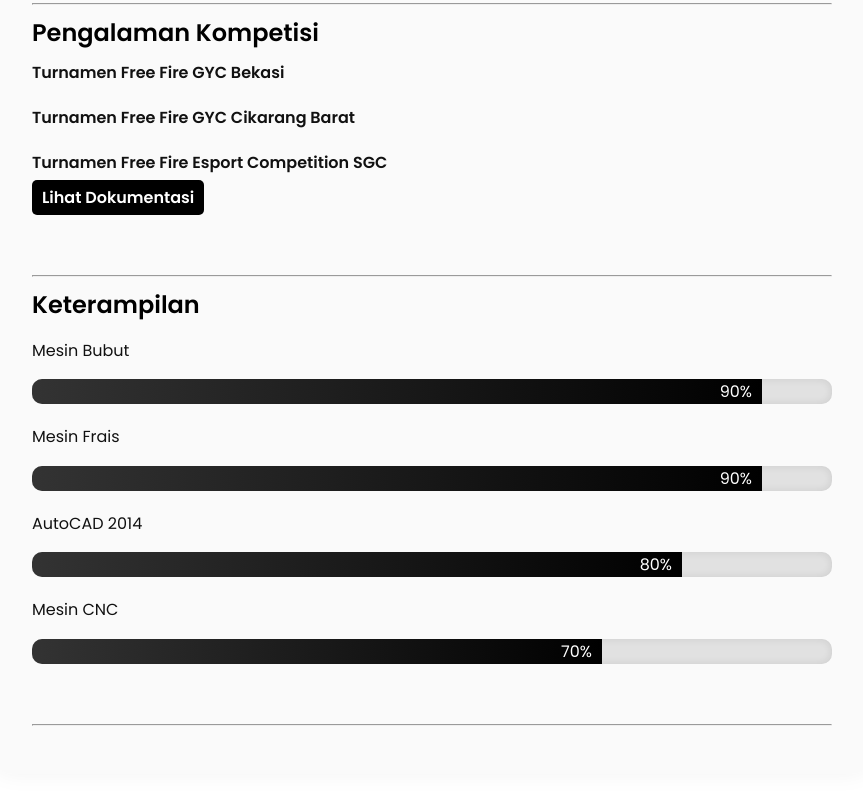
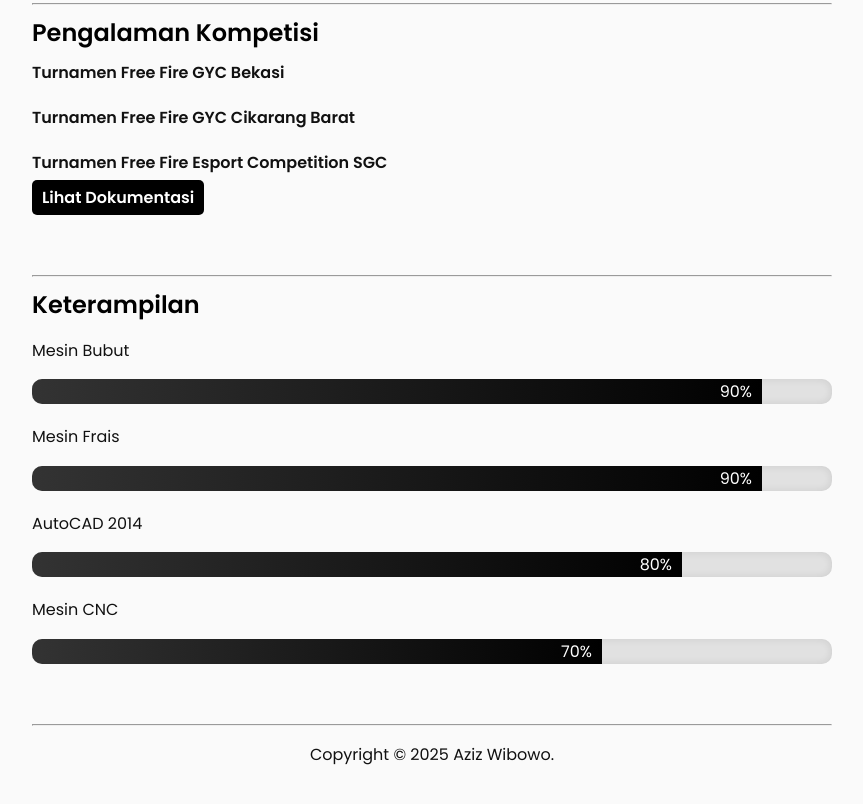
Before and after one commit to azizwib/cv, a plain HTML site: page index.html in a window 1280 px wide. Shown: the part 1203-2007 px from the top of the page, without its empty margins (208-1071 px from the left). Drawn offline with Linux system fonts and the light colour scheme.

Commit message:
Update index.html

```diff
--- a/index.html
+++ b/index.html
@@ -200,7 +200,9 @@ p, li {
   <div class="progress"><div class="progress-bar" style="--progress: 70%;">70%</div></div>
 </div>
 <hr />
-
+ <footer style="text-align: center;">
+        <p>Copyright &copy; 2025 Aziz Wibowo.</p>
+    </footer>
   </div>
 </body>
 </html>
```
